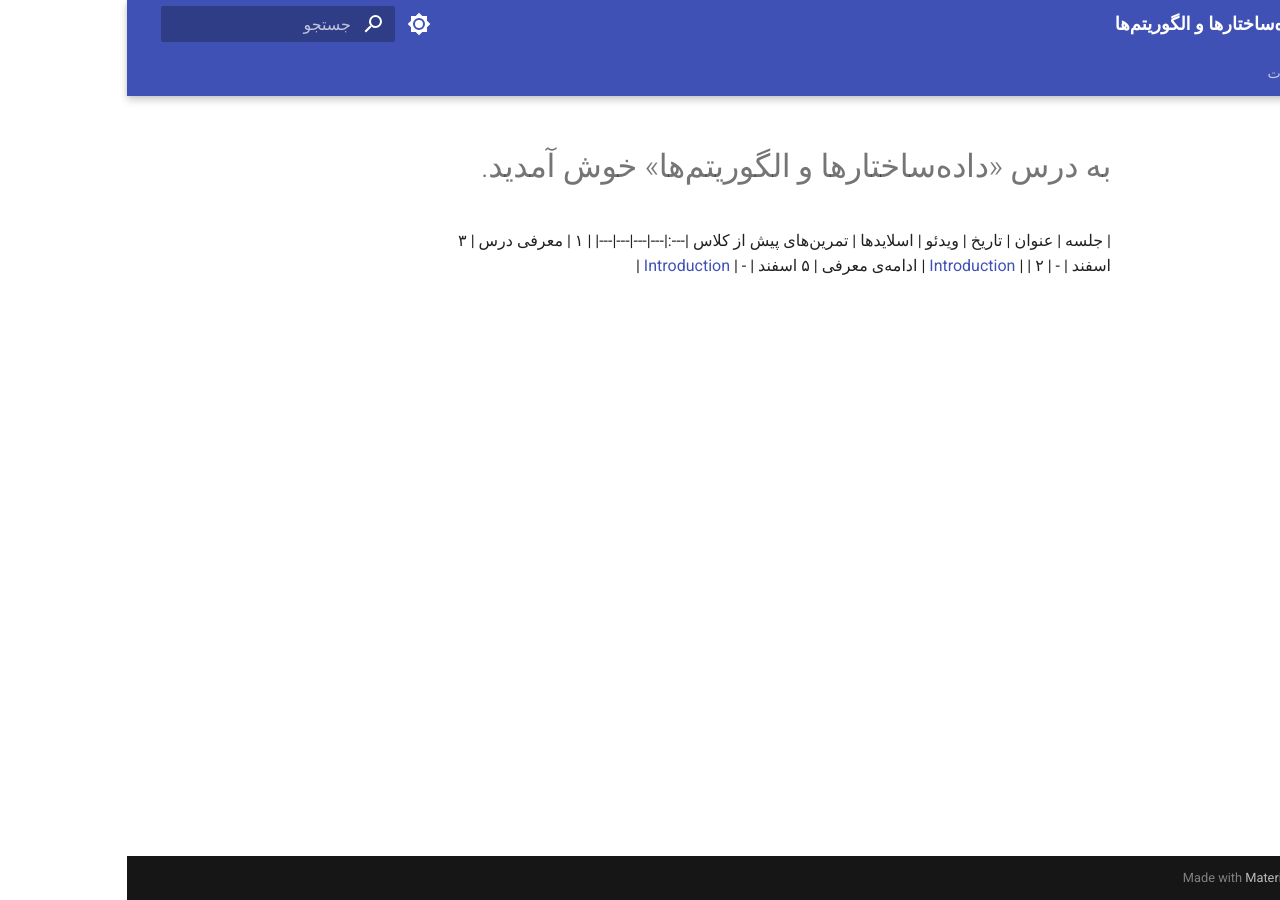
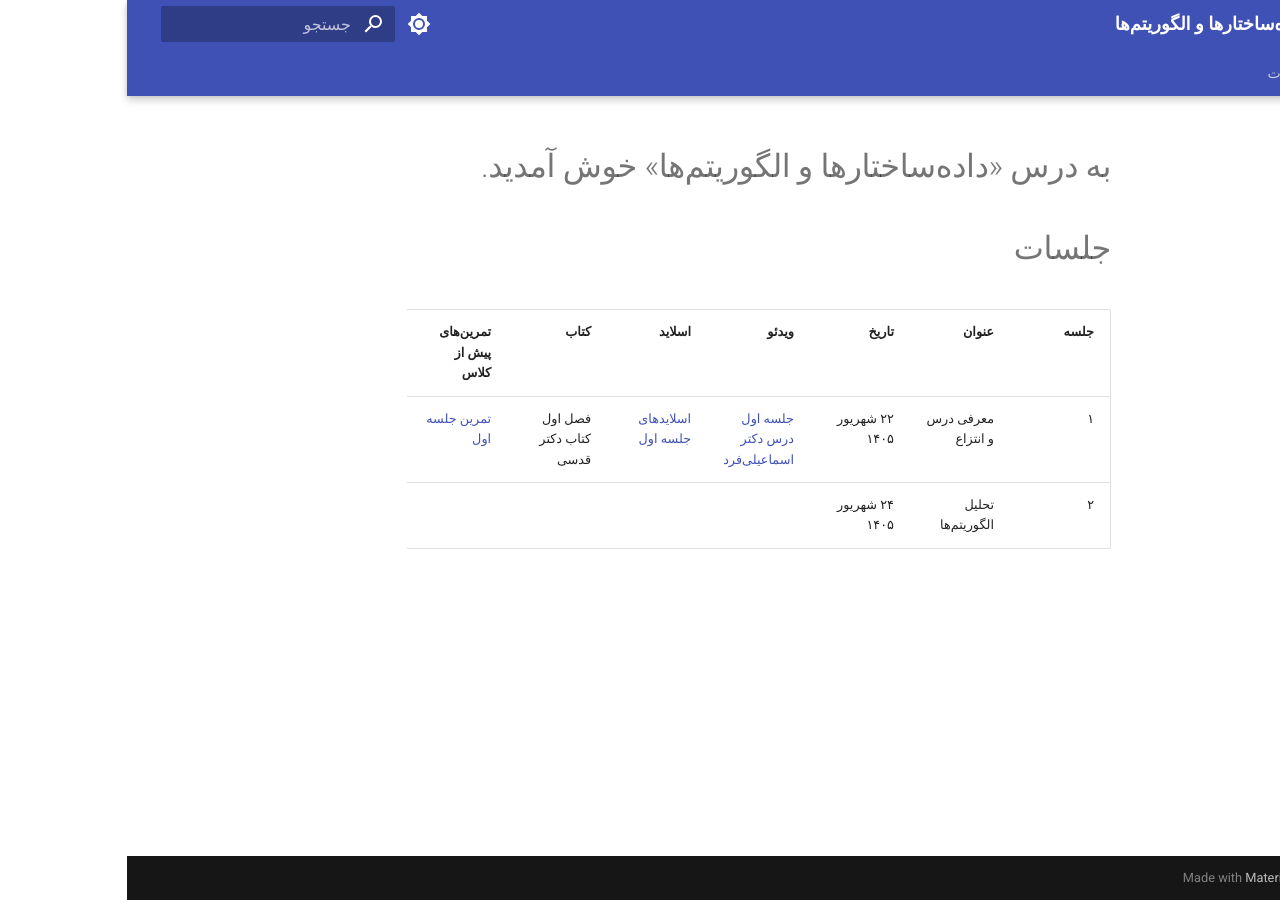
Before and after one commit to amirrezabb/UoH-DSA-14051, an MkDocs documentation site: the page built from docs/index.md, in a window 1280 px wide. Built offline with MkDocs 1.6.1 and Material for MkDocs 9.7.7, drawn with Linux system fonts in a browser that asks for light colours.

Commit message:
index edited and table added

```diff
--- a/docs/index.md
+++ b/docs/index.md
@@ -1,6 +1,8 @@
 # به درس «داده‌ساختار‌ها و الگوریتم‌ها» خوش آمدید.
 
-| جلسه | عنوان | تاریخ | ویدئو | اسلایدها | تمرین‌های پیش از کلاس
-|---:|---|---|---|---|
-| ۱ | معرفی درس | ۳ اسفند | - | [Introduction](https://github.com/da-sut-14042/site/releases/download/media-2026-08-23/slides-session-01-02-introduction.pdf){ target="_blank" rel="noopener noreferrer" } |
-| ۲ | ادامه‌ی معرفی | ۵ اسفند | - | [Introduction](https://github.com/da-sut-14042/site/releases/download/media-2026-08-23/slides-session-01-02-introduction.pdf){ target="_blank" rel="noopener noreferrer" } |
+# جلسات
+
+| جلسه | عنوان              | تاریخ          | ویدئو                                                                                                                                                                                                              | اسلاید                                                                                                                    | کتاب                   | تمرین‌های پیش از کلاس                                                                            |
+| ---: | ------------------ | -------------- | ------------------------------------------------------------------------------------------------------------------------------------------------------------------------------------------------------------------ | ------------------------------------------------------------------------------------------------------------------------- | ---------------------- | ------------------------------------------------------------------------------------------------ |
+|    ۱ | معرفی درس و انتزاع | ۲۲ شهریور ۱۴۰۵ | [جلسه اول درس دکتر اسماعیلی‌فرد]( https://maktabkhooneh.org/course/%D8%A2%D9%85%D9%88%D8%B2%D8%B4-%D8%B1%D8%A7%DB%8C%DA%AF%D8%A7%D9%86-%D8%B3%D8%A7%D8%AE%D8%AA%D9%85%D8%A7%D9%86-%D8%AF%D8%A7%D8%AF%D9%87-mk646/) | [اسلاید‌های جلسه اول](https://github.com/amirrezabb/UoH-DSA-14051/blob/main/docs/assets/1_IntroductionAndAbstraction.pdf) | فصل اول کتاب دکتر قدسی | [تمرین جلسه اول](https://github.com/amirrezabb/UoH-DSA-14051/blob/main/docs/assets/WarmUP-1.pdf) |
+|    ۲ | تحلیل الگوریتم‌ها  | ۲۴ شهریور ۱۴۰۵ |                                                                                                                                                                                                                    |                                                                                                                           |                        |                                                                                                  |
```
